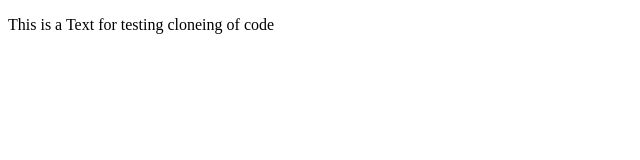
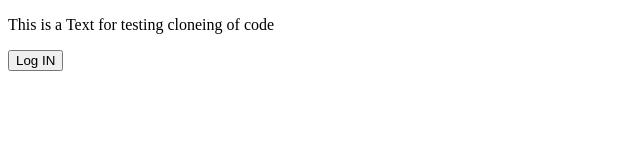
Before and after one commit to cruisewithtobi/collab, a plain HTML site: page index.html in a window 1280 px wide. Shown: the whole page, without its empty margins (0-640 px from the left). Drawn offline with Linux system fonts and the light colour scheme.

Commit message:
Add 'Log IN' button to index.html

```diff
--- a/index.html
+++ b/index.html
@@ -9,5 +9,7 @@
     <div class="new-container">
       <p>This is a Text for testing cloneing of code</p>
     </div>
+
+    <button>Log IN</button>
   </body>
 </html>
```
